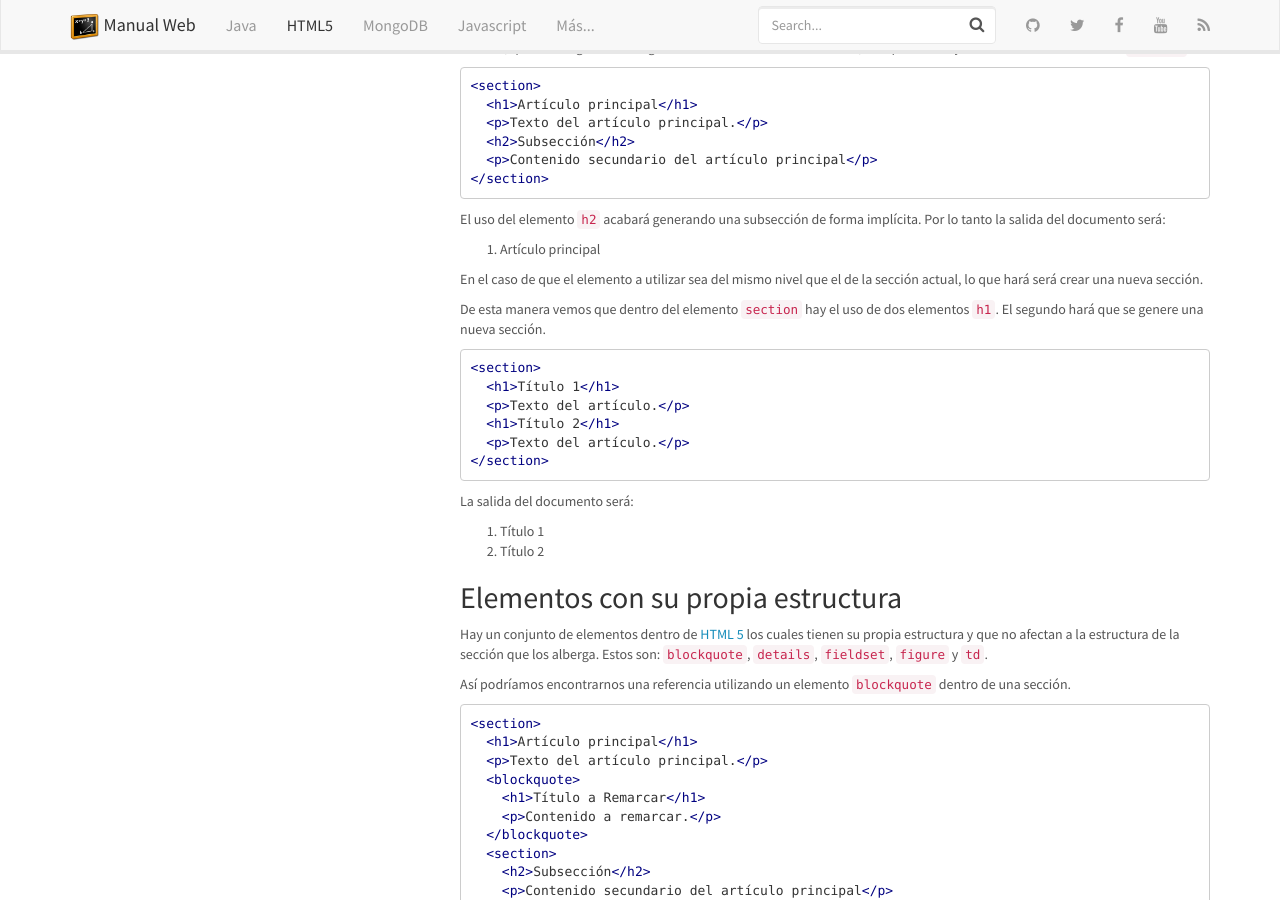
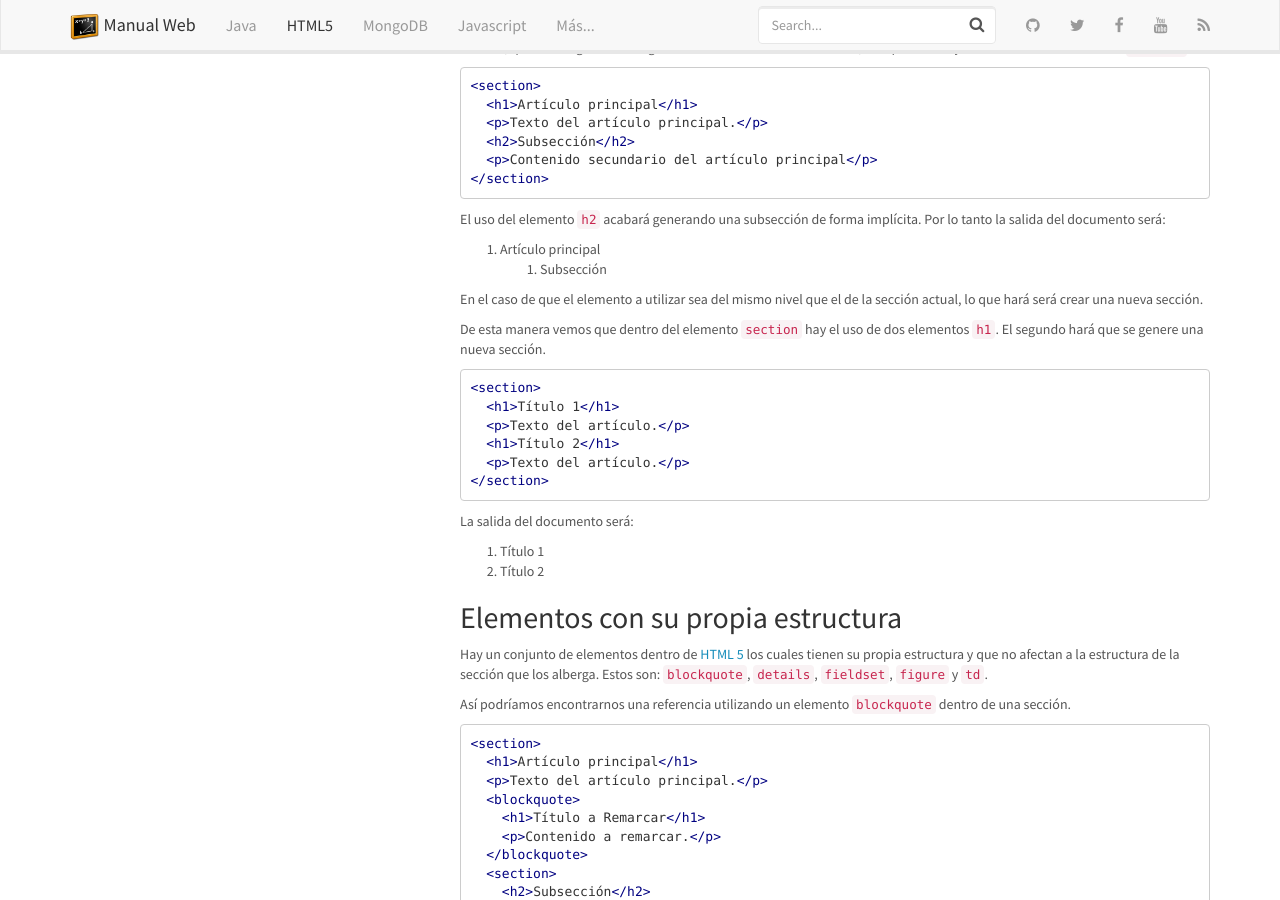
Before and after one commit to manualweb/manualweb, a Jekyll site: the page built from _html5/semantica-html5.md, in a window 1280 px wide and 900 px high, scrolled down 3439 px. Built offline with Jekyll 4.4.1, drawn with Linux system fonts in a browser that asks for light colours; nearby versions of some CDN libraries; comment, search, counter and statistics services are not loaded.

Commit message:
Nuevos Elementos

```diff
--- a/_html5/semantica-html5.md
+++ b/_html5/semantica-html5.md
@@ -221,6 +221,7 @@ Es decir, que en el siguiente código [HTML 5](http://www.manualweb.net/html5/)
 El uso del elemento [`h2`](https://www.w3api.com/HTML/h2/) acabará generando una subsección de forma implícita. Por lo tanto la salida del documento será:
 
 1. Artículo principal
+	1. Subsección
 
 En el caso de que el elemento a utilizar sea del mismo nivel que el de la sección actual, lo que hará será crear una nueva sección.
 
```
